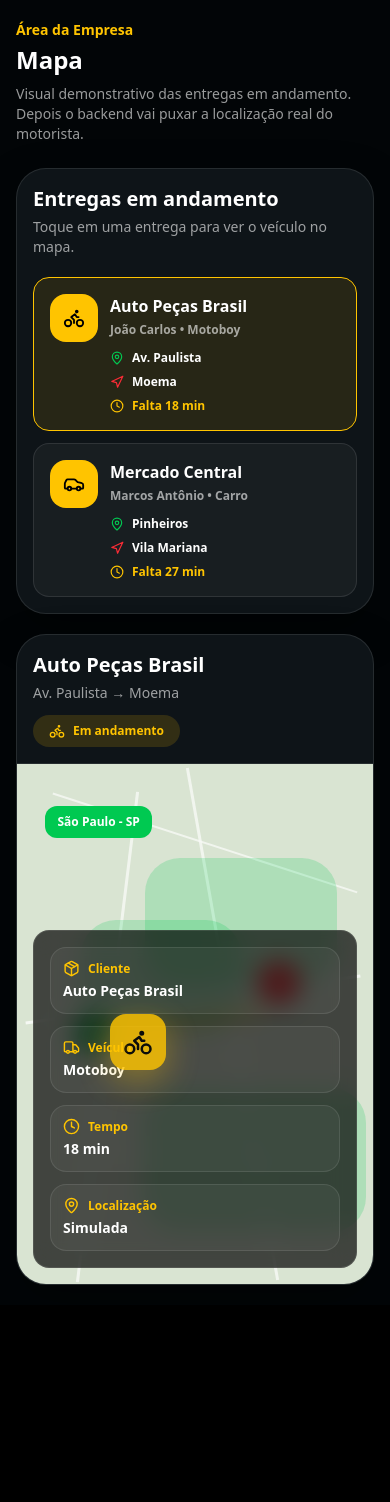
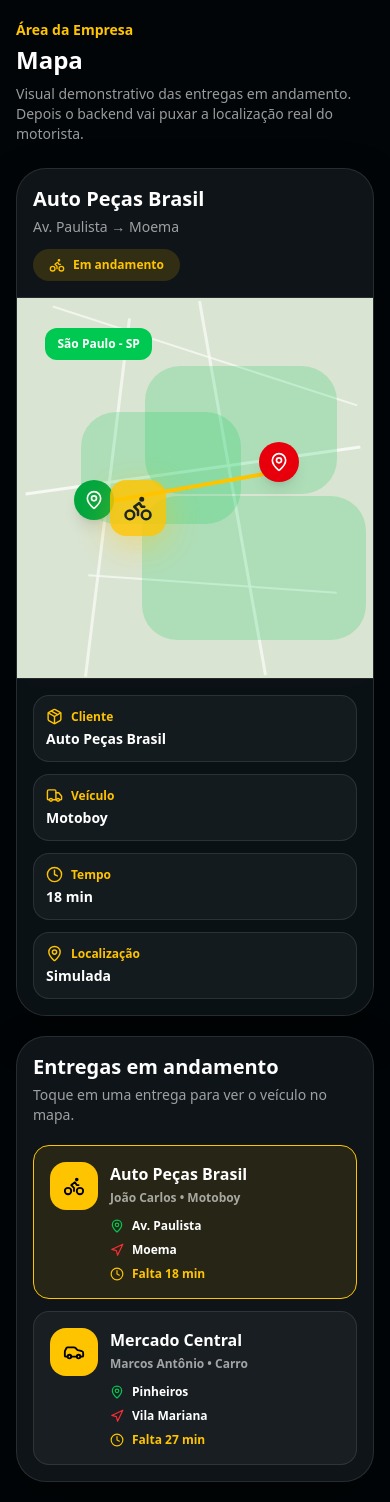
Before and after one commit to luannaaa/flatauto-cliente-painel, a Next.js app: page /empresa/mapa in a window 390 px wide. Before the commit the page ends 1305 px from the top, so only its background shows below. Built offline with nearby package versions, Linux system fonts and the light colour scheme.

Commit message:
fix: ajuste responsivo do mapa para celular

```diff
--- a/app/empresa/mapa/page.tsx
+++ b/app/empresa/mapa/page.tsx
@@ -97,6 +97,7 @@ export default function MapaPage() {
       ? "border-[#dfd0a5] bg-[#f7f0dc]"
       : "border-white/10 bg-white/[0.045]",
     textoFraco: claro ? "text-black/55" : "text-white/60",
+    linha: claro ? "border-[#dfd0a5]" : "border-white/10",
   }
 
   return (
@@ -112,7 +113,7 @@ export default function MapaPage() {
         </header>
 
         <section className="grid gap-5 lg:grid-cols-[0.9fr_1.5fr]">
-          <aside className={`rounded-[30px] border p-4 sm:p-5 ${ui.card}`}>
+          <aside className={`order-2 rounded-[30px] border p-4 sm:p-5 lg:order-1 ${ui.card}`}>
             <h2 className="text-xl font-black">Entregas em andamento</h2>
             <p className={`mt-1 text-sm ${ui.textoFraco}`}>
               Toque em uma entrega para ver o veículo no mapa.
@@ -163,12 +164,10 @@ export default function MapaPage() {
             </div>
           </aside>
 
-          <section className={`overflow-hidden rounded-[30px] border ${ui.card}`}>
-            <div className={`flex flex-col gap-3 border-b p-4 sm:flex-row sm:items-center sm:justify-between ${claro ? "border-[#dfd0a5]" : "border-white/10"}`}>
+          <section className={`order-1 overflow-hidden rounded-[30px] border lg:order-2 ${ui.card}`}>
+            <div className={`flex flex-col gap-3 border-b p-4 sm:flex-row sm:items-center sm:justify-between ${ui.linha}`}>
               <div>
-                <h2 className="text-xl font-black">
-                  {selecionada.cliente}
-                </h2>
+                <h2 className="text-xl font-black">{selecionada.cliente}</h2>
                 <p className={`mt-1 text-sm ${ui.textoFraco}`}>
                   {selecionada.origem} → {selecionada.destino}
                 </p>
@@ -180,7 +179,7 @@ export default function MapaPage() {
               </span>
             </div>
 
-            <div className="relative h-[520px] overflow-hidden bg-[#d9e4d2] sm:h-[620px]">
+            <div className="relative h-[380px] overflow-hidden bg-[#d9e4d2] sm:h-[620px]">
               <div className="absolute inset-0 opacity-80">
                 <div className="absolute left-[8%] top-[15%] h-[2px] w-[90%] rotate-[18deg] bg-white/80" />
                 <div className="absolute left-[2%] top-[45%] h-[3px] w-[95%] -rotate-[8deg] bg-white/90" />
@@ -212,14 +211,20 @@ export default function MapaPage() {
               >
                 <IconeVeiculo tipo={selecionada.veiculo} size={30} />
               </div>
+            </div>
 
-              <div className={`absolute bottom-4 left-4 right-4 rounded-2xl border p-4 backdrop-blur-md ${claro ? "border-[#dfd0a5] bg-white/85" : "border-white/10 bg-black/70"}`}>
-                <div className="grid gap-3 sm:grid-cols-4">
-                  <Info ui={ui} icon={<Package size={17} />} label="Cliente" value={selecionada.cliente} />
-                  <Info ui={ui} icon={<Truck size={17} />} label="Veículo" value={nomeVeiculo(selecionada.veiculo)} />
-                  <Info ui={ui} icon={<Clock size={17} />} label="Tempo" value={selecionada.tempo} />
-                  <Info ui={ui} icon={<MapPin size={17} />} label="Localização" value="Simulada" />
-                </div>
+            <div
+              className={`border-t p-4 sm:absolute sm:bottom-4 sm:left-4 sm:right-4 sm:rounded-2xl sm:border ${
+                claro
+                  ? "border-[#dfd0a5] bg-white/95 sm:bg-white/85"
+                  : "border-white/10 bg-[#0b1115]/95 sm:bg-black/70"
+              } backdrop-blur-md`}
+            >
+              <div className="grid grid-cols-1 gap-3 sm:grid-cols-4">
+                <Info ui={ui} icon={<Package size={17} />} label="Cliente" value={selecionada.cliente} />
+                <Info ui={ui} icon={<Truck size={17} />} label="Veículo" value={nomeVeiculo(selecionada.veiculo)} />
+                <Info ui={ui} icon={<Clock size={17} />} label="Tempo" value={selecionada.tempo} />
+                <Info ui={ui} icon={<MapPin size={17} />} label="Localização" value="Simulada" />
               </div>
             </div>
           </section>
```
